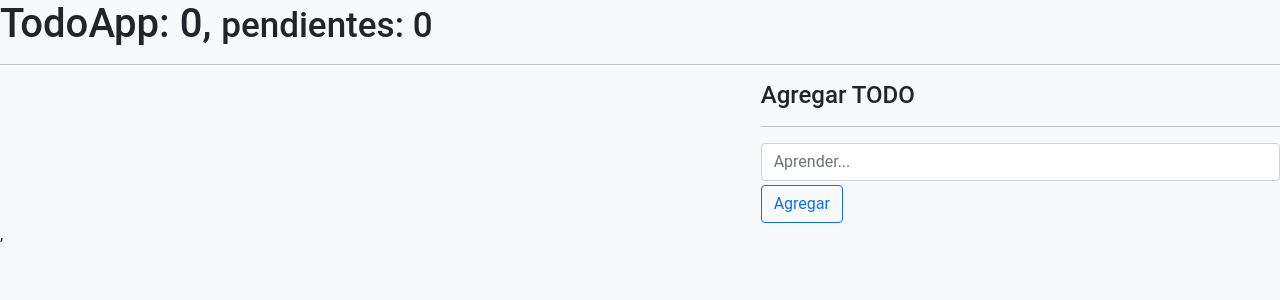
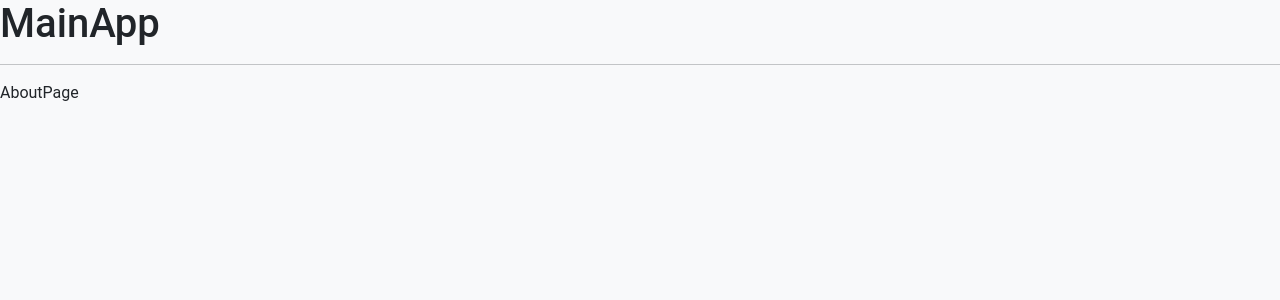
Before and after one commit to Pablo592/react-curso, a React (Vite) app in the folder 05-hook-app/: page /about in a window 1280 px wide. Shown: the top 300 px of the page. Built offline with nearby package versions, Linux system fonts and the light colour scheme.

Commit message:
Empiezo a implementar Router

```diff
--- a/05-hook-app/package.json
+++ b/05-hook-app/package.json
@@ -11,7 +11,8 @@
   },
   "dependencies": {
     "react": "^18.3.1",
-    "react-dom": "^18.3.1"
+    "react-dom": "^18.3.1",
+    "react-router-dom": "6"
   },
   "devDependencies": {
     "@types/react": "^18.3.3",
--- /dev/null
+++ b/05-hook-app/src/09-useContext/AboutPage.jsx
@@ -0,0 +1,5 @@
+export const AboutPage = () => {
+  return (
+    <div>AboutPage</div>
+  )
+}
--- /dev/null
+++ b/05-hook-app/src/09-useContext/HomePage.jsx
@@ -0,0 +1,5 @@
+export const HomePage = () => {
+  return (
+    <div>HomePage</div>
+  )
+}
--- /dev/null
+++ b/05-hook-app/src/09-useContext/LoginPage.jsx
@@ -0,0 +1,5 @@
+export const LoginPage = () => {
+  return (
+    <div>LoginPage</div>
+  )
+}
--- /dev/null
+++ b/05-hook-app/src/09-useContext/MainApp.jsx
@@ -0,0 +1,21 @@
+import { Navigate, Route, Routes } from "react-router-dom"
+import { AboutPage } from "./AboutPage"
+import { HomePage } from "./HomePage"
+import { LoginPage } from "./LoginPage"
+
+export const MainApp = () => {
+  return (
+    <>
+        <h1>MainApp</h1>
+        <hr />
+
+        <Routes>
+            <Route path="/" element={<HomePage />} />
+            <Route path="login" element={<LoginPage />} />
+            <Route path="about" element={<AboutPage />} />
+
+            <Route path="/*" element={ <Navigate to="/about"/>} />
+        </Routes>
+    </>
+  )
+}
--- a/05-hook-app/src/main.jsx
+++ b/05-hook-app/src/main.jsx
@@ -1,5 +1,7 @@
 import React from 'react'
 import ReactDOM from 'react-dom/client'
+import { BrowserRouter } from 'react-router-dom'
+
 //import { HooksApp } from './HooksApp.jsx'
 import './index.css'
 import { CounterApp } from './01-useState/CounterApp.jsx'
@@ -14,11 +16,17 @@
 import { CallbackHooks } from './06-memos/CallbackHooks.jsx'
 import { Padre } from './07-tarea-memo/Padre.jsx'
 import { TodoApp } from './08-useReducer/TodoApp.jsx'
+import { MainApp } from './09-useContext/MainApp.jsx'
 
 //import './08-useReducer/intro-reducer'
 
 ReactDOM.createRoot(document.getElementById('root')).render(
-    <React.StrictMode>
-        <TodoApp />,
-    </React.StrictMode>,
+
+    <BrowserRouter>
+
+        <React.StrictMode>
+            <MainApp />
+        </React.StrictMode>
+
+    </BrowserRouter>
 )
```
Also changed, not shown: 1 other file (tests, documents, lock files or other folders).
